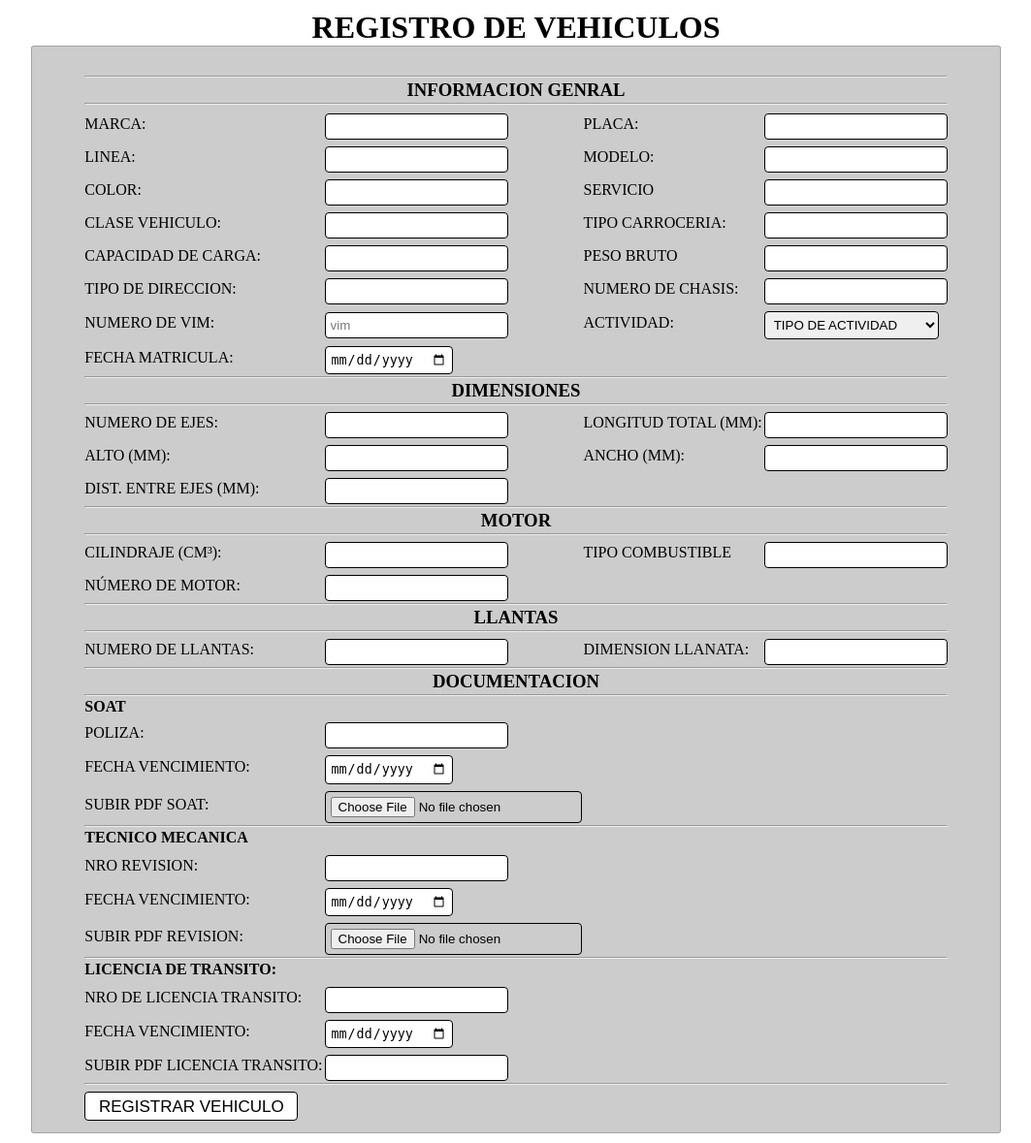
After one commit to nelsongomezr/CambulosMantenimiento, a PHP site: page /vehiculoinsert.php in a window 1280 px wide. The commit adds this page. Shown: the whole page at 97% size, without its empty margins (108-1171 px from the left). Run offline with PHP 8.4, Linux system fonts and the light colour scheme.

Commit message:
se realiza el formulacio para el registro de vehicilos

```diff
--- a/class/class.php
+++ b/class/class.php
@@ -124,10 +124,10 @@ class conductor extends Conexion
             $rest=$this->conex->prepare($sql);
             $rest->execute(array('id'=>$id, 'nom'=>$nom, 'ap'=>$ap, 'tel'=>$tel, 'catlicen'=>$catlicen, 'venlicen'=>$venlicen, 'path'=>$path, 'idveh'=>$idveh, 'rol'=>$rol));
 
-            /*echo "<script type='text/javascript'>
+            echo "<script type='text/javascript'>
                 alert('Se actualizo la informaciuon correctamente');
                 window.location='../CambulosMantenimiento/conductorquery.php';
-                </script>";*/
+                </script>";
         }
 
     }
--- a/crudconductor.php
+++ b/crudconductor.php
@@ -11,7 +11,7 @@ $veh=$vehi->queryvehiculo();
     <meta http-equiv="X-UA-Compatible" content="IE=edge">
     <meta name="viewport" content="width=device-width, initial-scale=1.0">
     <link rel="stylesheet" href="style.css">
-    <link rel="stylesheet" href="css/estilo.css">
+    <link rel="styleshheet" href="css/estilo.css">
     <title>Registro conductores</title>
 </head>
 <body>
--- a/css/estilo.css
+++ b/css/estilo.css
@@ -73,6 +73,15 @@
     border-radius: 3px;
     border: solid 1px rgba(0, 0, 0, 0.193);
 }
+.form2
+{
+    background-color: rgba(0, 0, 0, 0.199) ;
+    margin: 0 auto;
+    width: auto;
+    padding: 10px;
+    border-radius: 3px;
+    border: solid 1px rgba(0, 0, 0, 0.193);
+}
 
 .inp
 {
@@ -103,3 +112,23 @@
     background-color: rgba(255, 255, 255);
     cursor: pointer;
 }
+.bottom-2
+{
+    margin-top: 5px;
+    border-radius: 4px;
+    border: solid 1px rgb(0, 0, 0);
+    padding: 5px;
+    width: 220px;
+    height: 30px;
+    font-size: 17px;
+    background-color: rgba(255, 255, 255);
+    cursor: pointer;
+}
+.color1
+{
+    background-color: aqua;
+}
+.color2
+{
+    background-color: rgb(240, 236, 9);
+}
--- /dev/null
+++ b/vehiculoinsert.php
@@ -0,0 +1,135 @@
+<!DOCTYPE html>
+<html lang="en">
+<head>
+    <meta charset="UTF-8">
+    <meta http-equiv="X-UA-Compatible" content="IE=edge">
+    <meta name="viewport" content="width=device-width, initial-scale=1.0">
+    <link rel="stylesheet" href="style.css">
+    <link rel="stylesheet" href="css/estilo.css"?20220107>
+    <title>Registro vehiculos</title>
+</head>
+<body>
+
+<div class="div">
+    <center>
+    <H1>REGISTRO DE VEHICULOS</H1>
+    <form class="form2">
+        <br>
+        <table>
+            <tr><td colspan="4"><hr></td></tr>
+            <tr><td colspan="4" align="center"><H3>INFORMACION GENRAL</H3></td></tr>
+            <tr><td colspan="4"><hr></td></tr>
+            </tr>
+            <tr></tr>
+                <td>MARCA:</td><td><input type="text" name="marca" placeholder="" class="inp" required></td>
+                <td>PLACA:</td><td><input type="text" name="placa" placeholder="" class="inp" required></td>
+            </tr>
+            <tr>
+                <td>LINEA:</td><td><input type="text" name="linea" placeholder=""  class="inp" required></td>
+                <td>MODELO:</td><td><input type="text" name="modelo" placeholder="" class="inp" required></td>
+            </tr>
+            <tr>
+                <td>COLOR:</td><td><input type="text" name="color" placeholder="" class="inp" required></td>
+                <td>SERVICIO</td><td><input type="text" name="servicio" placeholder="" class="inp" required></td>
+            </tr>
+            <tr>
+                <td>CLASE VEHICULO:</td><td><input type="text" name="clase" placeholder="" class="inp" required></td>
+                <td>TIPO CARROCERIA:</td><td><input type="text" name="carroceria" placeholder="" class="inp" required></td>
+            </tr>
+            <tr>
+                <td>CAPACIDAD DE CARGA:</td><td><input type="text" name="carga" placeholder="" class="inp" required></td>
+                <td>PESO BRUTO</td><td><input type="text" name="peso" placeholder="" class="inp" required></td>
+            </tr>
+            <tr>
+                <td>TIPO DE DIRECCION:</td><td><input type="text" name="direccion" placeholder=""  class="inp"required></td>
+                <td>NUMERO DE CHASIS:</td><td><input type="text" name="nrochasis" placeholder="" class="inp" required></td>
+            </tr>
+            <tr>
+                <td>NUMERO DE VIM:</td><td><input type="text" name="" placeholder="vim" class="inp" required></td>
+                <td>ACTIVIDAD:</td>
+                <td>
+                    <select name="actividad" class="sel">
+                        <option value="ABONO">TIPO DE ACTIVIDAD</option>
+                        <option value="ABONO">ABONO</option>
+                        <option value="ADMINISTRATIVO">ADMINISTRATIVO</option>
+                        <option value="ALIMENTO">ALIMENTO</option>
+                        <option value="APOYO">APOYO</option>
+                        <option value="CERDOS">CERDOS</option>
+                        <option value="DESECHOS">DESECHOS</option>
+                        <option value="HUEVO">HUEVO</option>
+                        <option value="POLLITO">POLLITO</option>
+                        <option value="VOLQUETA">VOLQUETA</option>
+                    </select>
+                </td>
+            </tr>
+            <tr>
+                <td>FECHA MATRICULA:</td><td><input type="date" name="fmatricula" placeholder="" class="inp" required></td>
+            </tr>
+
+            <tr><td colspan="4"><hr></td></tr>
+            <tr><td colspan="4" align="center"><h3>DIMENSIONES</h3></td></tr>
+            <tr><td colspan="4"><hr></td></tr>
+            <tr>
+                <td>NUMERO DE EJES:</td><td><input type="text" name="ejes" placeholder="" class="inp" required></td>
+                <td>LONGITUD TOTAL (MM):</td><td><input type="text" name="longitud" placeholder="" class="inp" required></td>
+            </tr>
+            <tr>
+                <td>ALTO (MM):</td><td><input type="text" name="alto" placeholder="" class="inp" required></td>
+                <td>ANCHO (MM):</td><td><input type="text" name="ancho" placeholder="" class="inp" required></td>
+            </tr>
+            <tr>
+                <td>DIST. ENTRE EJES (MM):</td><td><input type="text" name="distejes" placeholder="" class="inp" required></td>
+            </tr>
+            <tr><td colspan="4"><hr></td></tr>
+            <tr><td colspan="4" align="center"><h3>MOTOR</h3></td></tr>
+            <tr><td colspan="4"><hr></td></tr>
+            <tr>
+                <td>CILINDRAJE (CM³):</td><td><input type="text" name="cilindraje" placeholder="" class="inp" required></td>
+                <td>TIPO COMBUSTIBLE</td><td><input type="text" name="combustible" placeholder="" class="inp" required></td>
+            </tr>
+            <tr>
+                <td>NÚMERO DE MOTOR:</td><td><input type="text" name="nromotor" placeholder="" class="inp" required></td>
+            </tr>
+
+            <tr><td colspan="4"><hr></td></tr>
+            <tr><td colspan="4" align="center"><h3>LLANTAS</h3></td></tr>
+            <tr><td colspan="4"><hr></td></tr>
+            <tr>
+                <td>NUMERO DE LLANTAS:</td><td><input type="text" name="nrollantas" placeholder="" class="inp" required></td>
+                <td>DIMENSION LLANATA:</td><td><input type="text" name="dllantas" placeholder="" class="inp" required></td>
+            </tr>
+
+            <tr><td colspan="4"><hr></td></tr>
+            <tr><td colspan="4" align="center"><h3>DOCUMENTACION</h3></td></tr>
+            <tr><td colspan="4"><hr></td></tr>
+            <tr><td ><h4>SOAT</h4></td></tr>
+            <tr><td>POLIZA:</td><td><input type="text" name="nropolizasoat" placeholder="" class="inp"required></td></tr>
+            <tr><td>FECHA VENCIMIENTO:</td><td><input type="date" name="fechasoat" placeholder=""class="inp" required></td></tr>
+            <tr><td>SUBIR PDF SOAT:</td><td><input type="file" name="filesoat" placeholder="" class="inp"required></td></tr>
+            <tr><td colspan="4"><hr></td></tr>
+
+            <tr><td ><h4>TECNICO MECANICA</h4></td></tr>
+            <tr>
+                <tr><td>NRO REVISION:</td><td><input type="text" name="nrorevision" placeholder="" class="inp" required></td></tr>
+                <tr><td>FECHA VENCIMIENTO:</td><td><input type="date" name="fecharevision" placeholder="" class="inp" required></td></tr>
+                <tr><td>SUBIR PDF REVISION:</td><td><input type="file" name="filerevision" placeholder="" class="inp" required></td></tr>
+            </tr>
+            <tr><td colspan="4"><hr></td></tr>
+
+            <tr><td ><h4>LICENCIA DE TRANSITO:</h4></td></tr>
+            <tr>
+                <tr><td>NRO DE LICENCIA TRANSITO:</td><td><input type="text" name="nroltransito" placeholder="" class="inp" required></td></tr>
+                <tr><td>FECHA VENCIMIENTO:</td><td><input type="date" name="fechaltransito" placeholder="" class="inp" required></td></tr>
+                <tr><td>SUBIR PDF LICENCIA TRANSITO:</td><td><input type="fileltransito" name="" class="inp" placeholder="" class="btn btn-success" required></td></tr>
+            </tr>
+            <tr><td colspan="4"><hr></td></tr>
+            <tr>
+                <td><input type="submit" name="registrar" value="REGISTRAR VEHICULO" class="bottom-2"></td>
+            </tr>
+        </table>
+        </form>
+    </center>
+</div>
+
+</body>
+</html>
```
